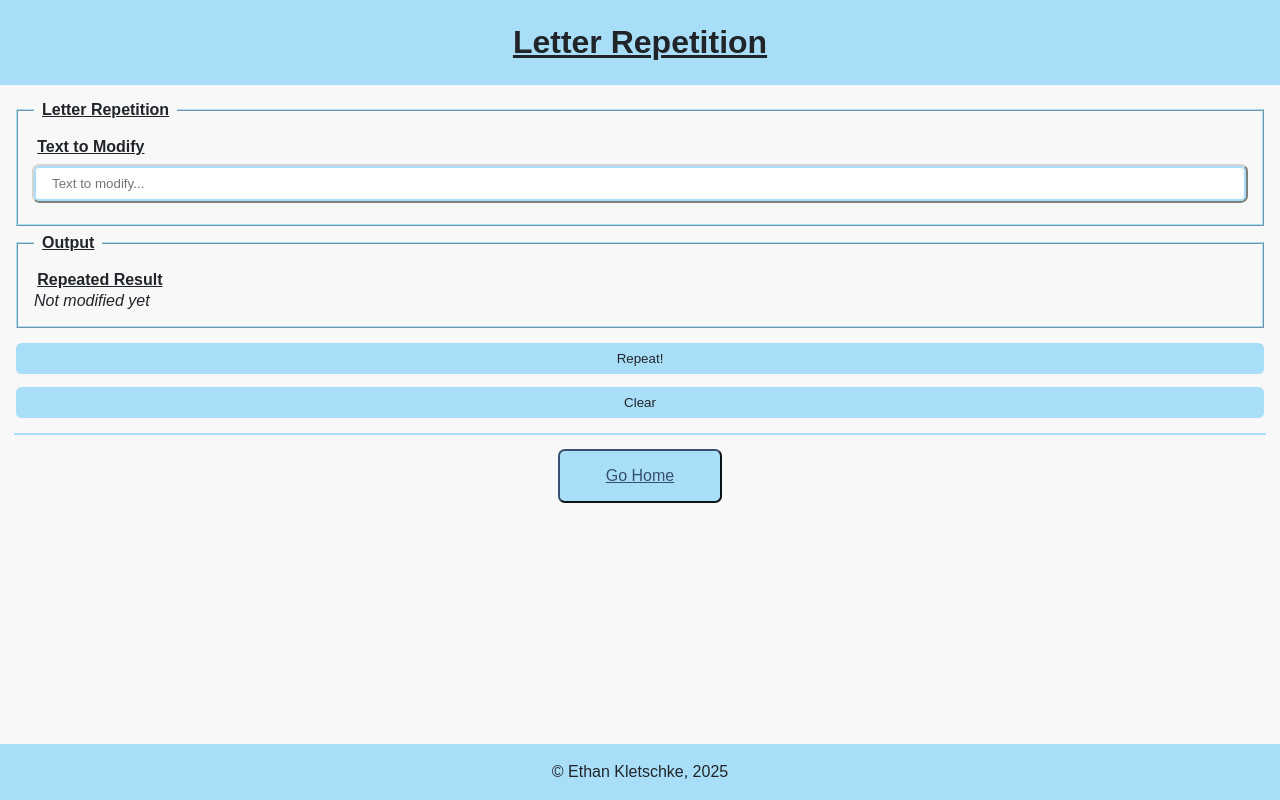
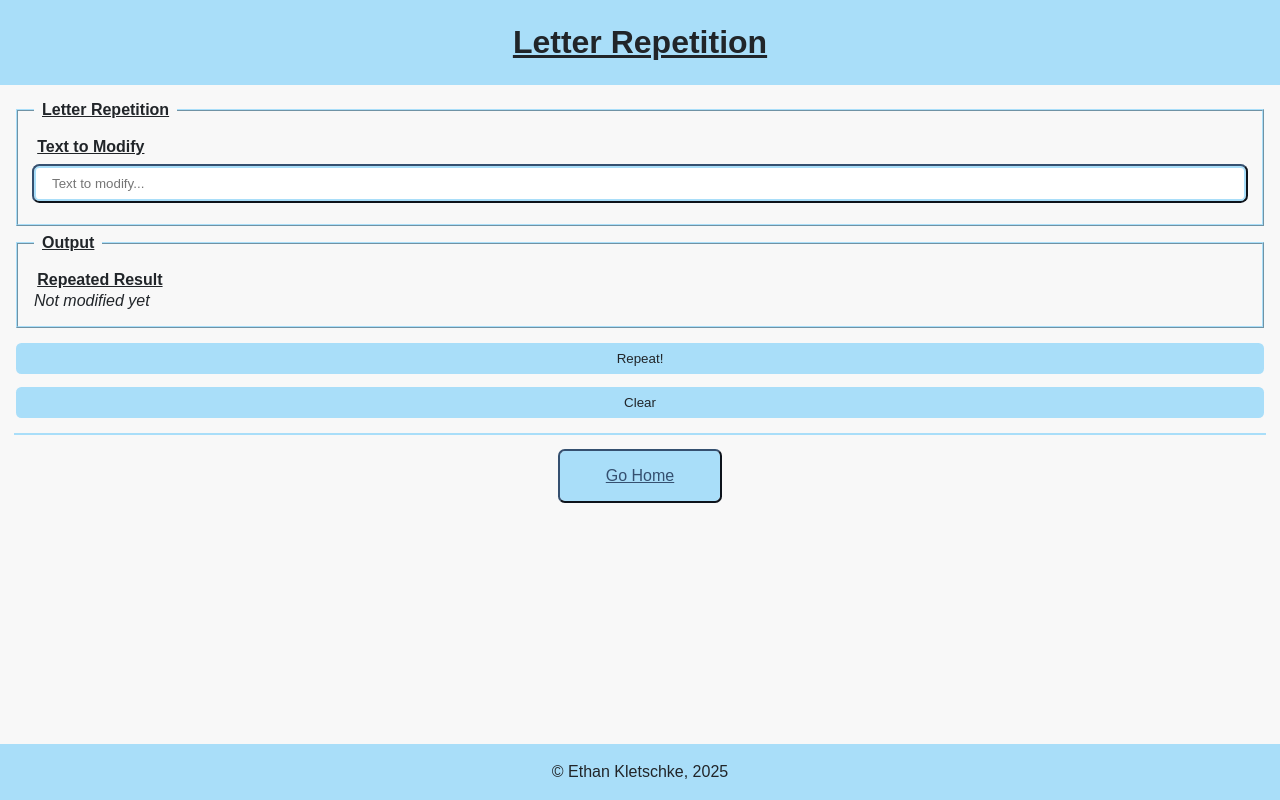
Before and after one commit to ethanKletschke/TSX-Portfolio-App, a React (Vite) app: page /letterRep in a window 1280 px wide. Built offline with nearby package versions, Linux system fonts and the light colour scheme.

Commit message:
feat(ui): Change outline colours for forms

```diff
--- a/src/comps/general_UI/Form/Form.module.css
+++ b/src/comps/general_UI/Form/Form.module.css
@@ -22,8 +22,8 @@
 .form input::placeholder,
 .form input::-webkit-input-placeholder,
 .form input::-moz-placeholder {
-  /* TODO -> Change font family */
-  font-family: 'Courier New', Courier, monospace;
+  color: rgba(0, 0, 0, 0.3);
+  font-family: inherit;
 }
 
 /* Form Text Areas */
@@ -46,7 +46,7 @@
 }
 
 .form textarea:focus {
-  outline: 2pt solid darkblue;
+  outline: 2pt solid var(--dblue);
 }
 
 /* Input fields except submit button */
@@ -61,7 +61,7 @@
 .form input:not([type=submit],[type=button]):focus,
 .form button:focus,
 .form select:focus {
-  outline: 2pt outset lightgray;
+  outline: 2pt outset var(--dblue);
   border: var(--inputBorder) var(--mainColour);
 }
 
```
